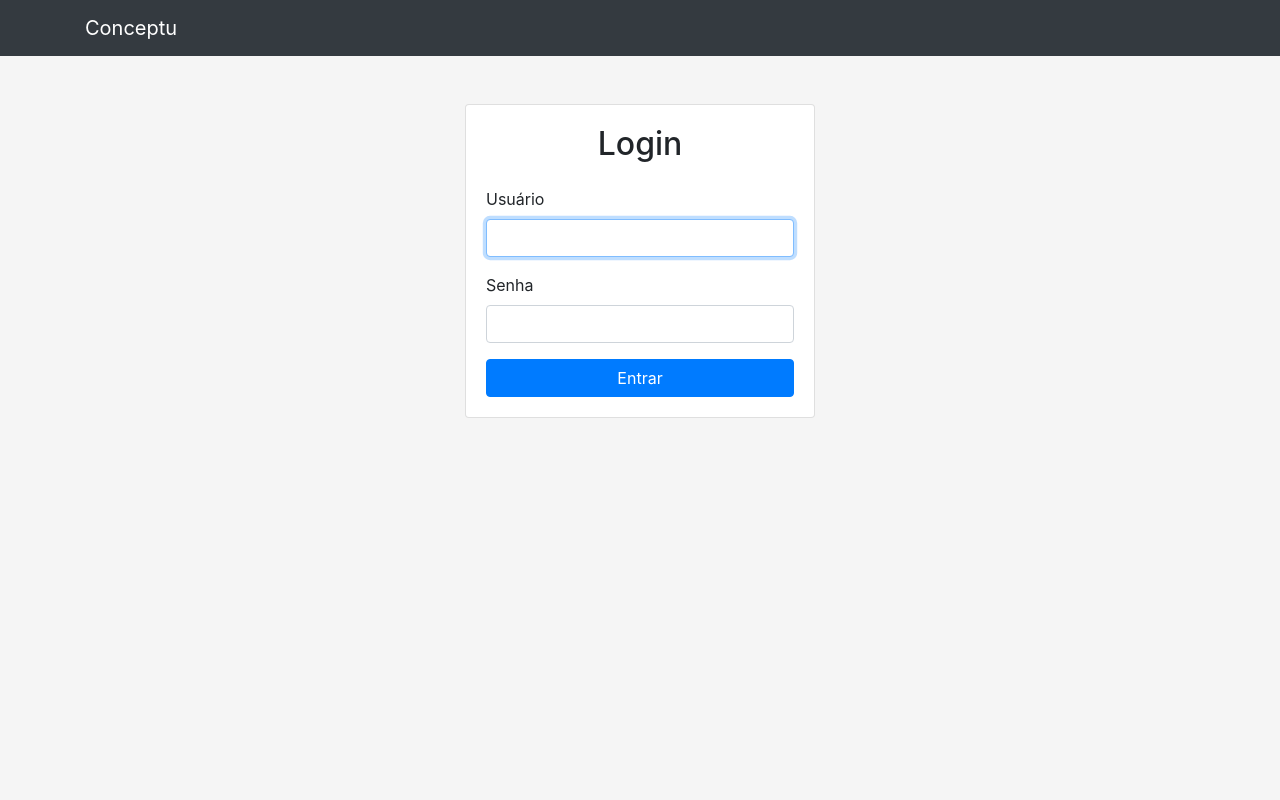
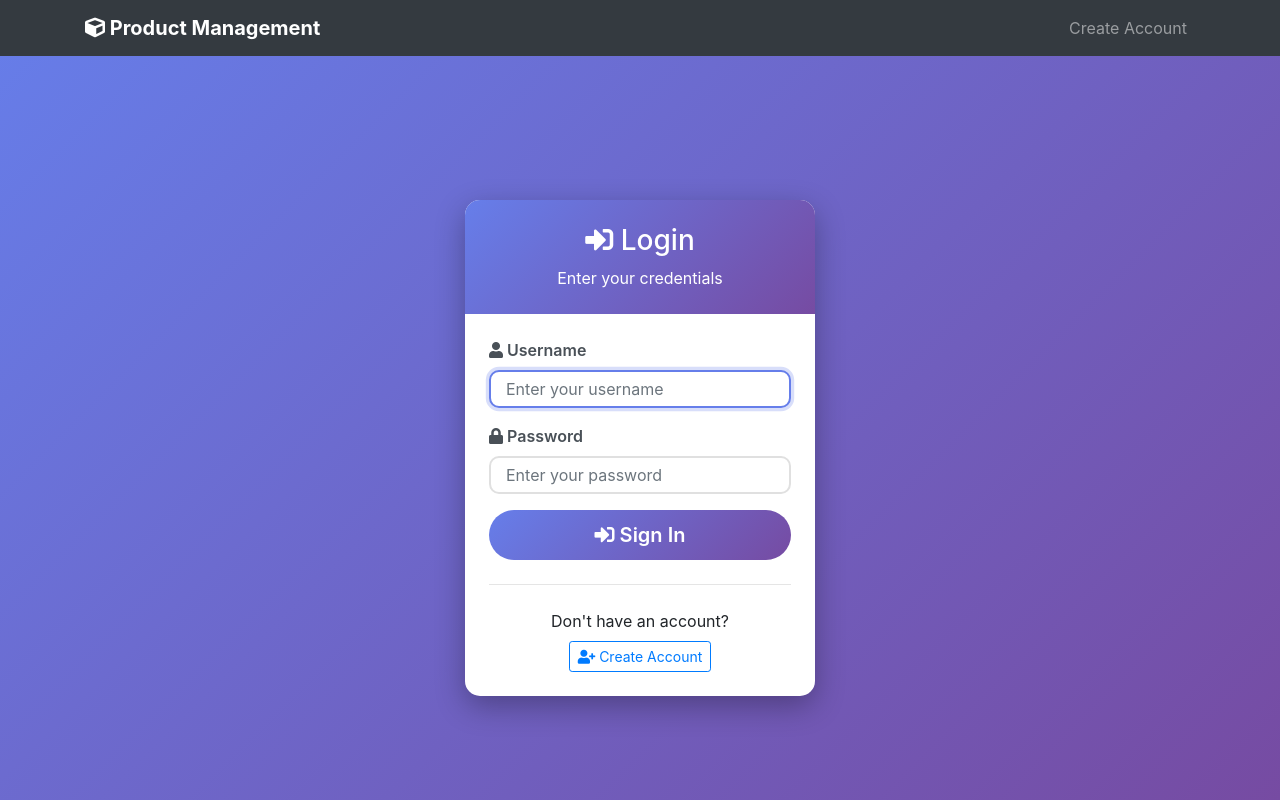
Before and after one commit to digenaldo/django-crud-example, a Django app: page /login/ in a window 1280 px wide. Run offline with Django 3.2, Linux system fonts and the light colour scheme; some libraries are stand-ins or nearby versions.

Commit message:
feat: improve login template with professional design

```diff
--- a/users/templates/users/login.html
+++ b/users/templates/users/login.html
@@ -3,31 +3,90 @@
   <head>
     <meta charset="utf-8">
     <meta name="viewport" content="width=device-width, initial-scale=1, shrink-to-fit=no">
-    <title>Login - Conceptu App</title>
+    <title>Login - Product Management</title>
     <!-- Bootstrap core CSS -->
     <link href="{% static 'css/bootstrap.min.css' %}" rel="stylesheet">
     <link href="{% static 'css/style.css' %}" rel="stylesheet">
+    <link rel="stylesheet" href="https://cdnjs.cloudflare.com/ajax/libs/font-awesome/5.15.4/css/all.min.css">
+    <style>
+      body {
+        background: linear-gradient(135deg, #667eea 0%, #764ba2 100%);
+        min-height: 100vh;
+        display: flex;
+        align-items: center;
+      }
+      .card {
+        box-shadow: 0 10px 30px rgba(0,0,0,0.3);
+        border: none;
+        border-radius: 15px;
+      }
+      .card-header {
+        background: linear-gradient(135deg, #667eea 0%, #764ba2 100%);
+        color: white;
+        border-radius: 15px 15px 0 0 !important;
+        border: none;
+        padding: 1.5rem;
+      }
+      .btn-primary {
+        background: linear-gradient(135deg, #667eea 0%, #764ba2 100%);
+        border: none;
+        border-radius: 25px;
+        padding: 10px 30px;
+        font-weight: 600;
+        transition: transform 0.2s;
+      }
+      .btn-primary:hover {
+        transform: translateY(-2px);
+        box-shadow: 0 5px 15px rgba(102, 126, 234, 0.4);
+      }
+      .form-control {
+        border-radius: 10px;
+        border: 2px solid #e0e0e0;
+        padding: 12px 15px;
+        transition: all 0.3s;
+      }
+      .form-control:focus {
+        border-color: #667eea;
+        box-shadow: 0 0 0 0.2rem rgba(102, 126, 234, 0.25);
+      }
+      .form-group label {
+        font-weight: 600;
+        color: #495057;
+        margin-bottom: 8px;
+      }
+      .alert {
+        border-radius: 10px;
+        border: none;
+      }
+    </style>
   </head>
   <body>
     <!-- Navigation -->
-    <nav class="navbar navbar-expand-lg navbar-dark bg-dark">
+    <nav class="navbar navbar-expand-lg navbar-dark bg-dark fixed-top">
       <div class="container">
-        <a class="navbar-brand" href="/">Conceptu</a>
+        <a class="navbar-brand font-weight-bold" href="/">
+          <i class="fas fa-cube"></i> Product Management
+        </a>
+        <div class="navbar-nav ml-auto">
+          <a class="nav-link" href="{% url 'register' %}">Create Account</a>
+        </div>
       </div>
     </nav>
 
     <!-- Page Content -->
-    <div class="container">
-      <div class="row justify-content-center mt-5">
+    <div class="container mt-5 pt-5">
+      <div class="row justify-content-center">
         <div class="col-md-6 col-lg-4">
           <div class="card">
-            <div class="card-body">
-              <h2 class="card-title text-center mb-4">Login</h2>
-
+            <div class="card-header text-center">
+              <h3 class="mb-0"><i class="fas fa-sign-in-alt"></i> Login</h3>
+              <p class="mb-0 mt-2">Enter your credentials</p>
+            </div>
+            <div class="card-body p-4">
               {% if messages %}
                 {% for message in messages %}
                   <div class="alert alert-{{ message.tags }} alert-dismissible fade show" role="alert">
-                    {{ message }}
+                    <strong>{{ message.tags|title }}!</strong> {{ message }}
                     <button type="button" class="close" data-dismiss="alert" aria-label="Close">
                       <span aria-hidden="true">&times;</span>
                     </button>
@@ -35,18 +94,44 @@
                 {% endfor %}
               {% endif %}
 
-              <form method="post">
+              <form method="post" novalidate>
                 {% csrf_token %}
                 <div class="form-group">
-                  <label for="username">Usuário</label>
-                  <input type="text" class="form-control" id="username" name="username" required autofocus>
+                  <label for="username">
+                    <i class="fas fa-user"></i> Username
+                  </label>
+                  <input type="text"
+                         class="form-control"
+                         id="username"
+                         name="username"
+                         required
+                         autofocus
+                         placeholder="Enter your username">
                 </div>
                 <div class="form-group">
-                  <label for="password">Senha</label>
-                  <input type="password" class="form-control" id="password" name="password" required>
+                  <label for="password">
+                    <i class="fas fa-lock"></i> Password
+                  </label>
+                  <input type="password"
+                         class="form-control"
+                         id="password"
+                         name="password"
+                         required
+                         placeholder="Enter your password">
                 </div>
-                <button type="submit" class="btn btn-primary btn-block">Entrar</button>
+                <button type="submit" class="btn btn-primary btn-block btn-lg mt-3">
+                  <i class="fas fa-sign-in-alt"></i> Sign In
+                </button>
               </form>
+
+              <hr class="my-4">
+
+              <div class="text-center">
+                <p class="mb-0">Don't have an account?</p>
+                <a href="{% url 'register' %}" class="btn btn-outline-primary btn-sm mt-2">
+                  <i class="fas fa-user-plus"></i> Create Account
+                </a>
+              </div>
             </div>
           </div>
         </div>
```
